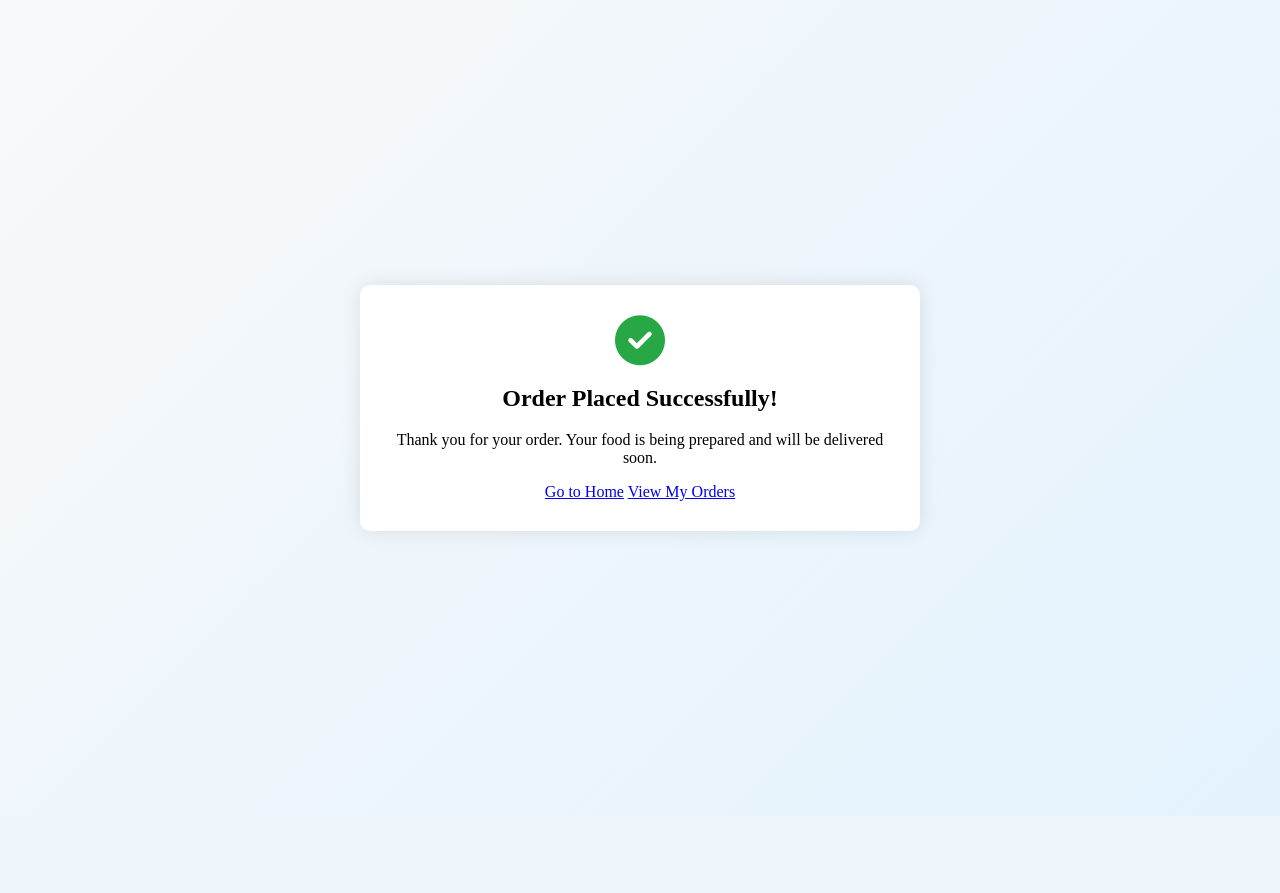
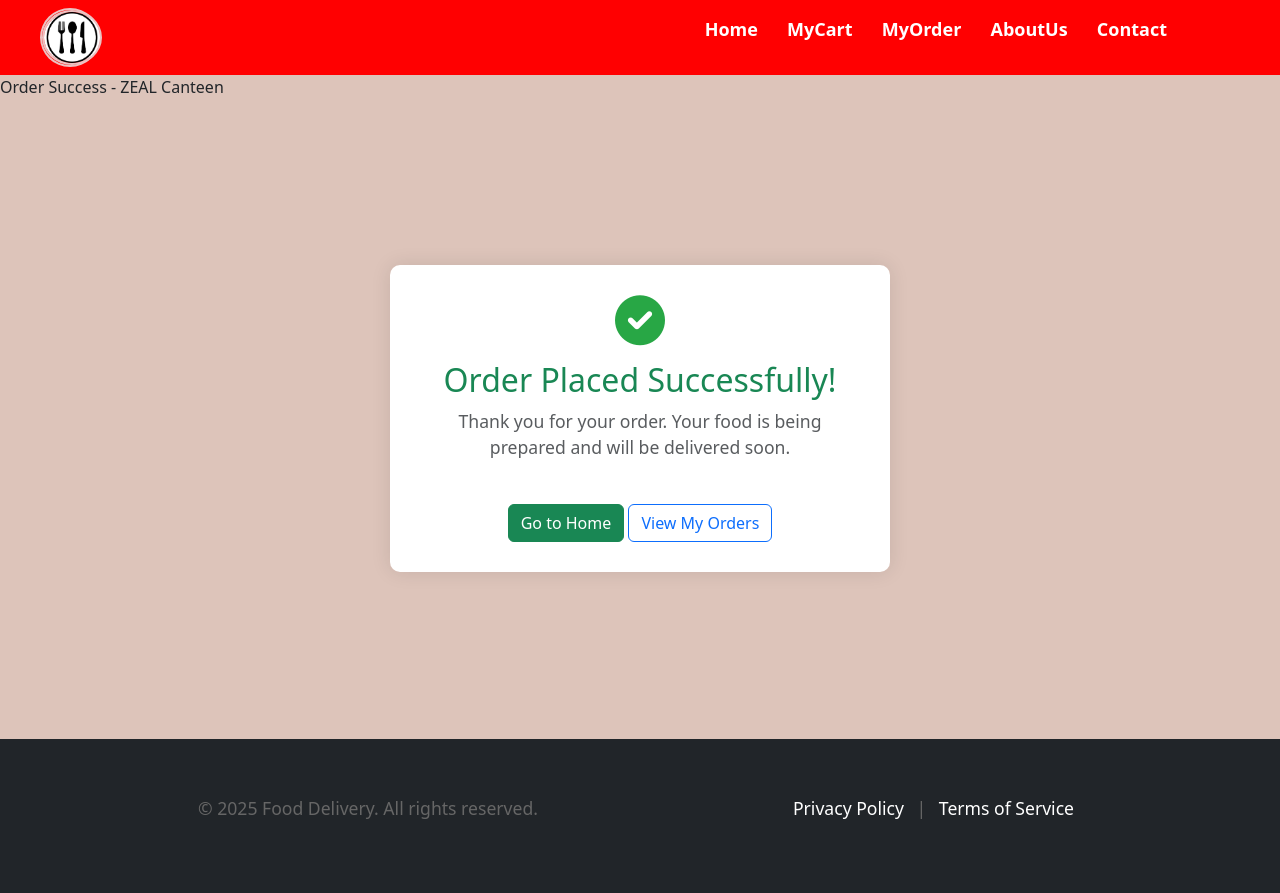
Before and after one commit to khairnarakshay/ZealEats, a Django app: template CCFOS/customer/templates/order_success.html in a window 1280 px wide. Before the commit the page ends 537 px from the top, so only its background shows below. Run offline with Django 5.2, Linux system fonts and the light colour scheme; the template is opened without the code that fills it, so the values that code supplies are empty; parts of the project's set-up code (start-up, migrations or seed data) failed here and were passed over; some libraries are stand-ins or nearby versions.

Commit message:
Update final design

```diff
--- a/CCFOS/customer/admin.py
+++ b/CCFOS/customer/admin.py
@@ -27,7 +27,7 @@ admin.site.register(Cart, CartAdmin)
 admin.site.register(CartItem, CartItemAdmin)
 
 class  OrderAdmin(admin.ModelAdmin):
-    list_display = ('customer', 'order_date', 'total_amount', 'payment_method', 'payment_status', 'is_paid', 'order_status','quantity','price','food_item','restaurant_name')  # Fields to display in the Order admin list view
+    list_display = ('customer', 'order_date', 'total_amount', 'payment_method', 'payment_status', 'is_paid', 'order_status','quantity','price','food_item','restaurant_name','vendor')  # Fields to display in the Order admin list view
     search_fields = ('customer__full_name', 'payment_method')  # Allow searching by customer name and payment method
 
 
--- a/CCFOS/customer/models.py
+++ b/CCFOS/customer/models.py
@@ -1,5 +1,5 @@
 from django.db import models
-from vendor.models import FoodItem
+from vendor.models import FoodItem, CanteenVendor
 from datetime import datetime
 
 # Create your models here.
@@ -48,7 +48,7 @@ class Order(models.Model):
         ('Paid', 'Paid'),
         ('Processing', 'Processing'),
         ('Shipped', 'Shipped'),
-        ('Delivered', 'Delivered'),
+        ('Completed ', 'Completed'),
         ('Cancelled', 'Cancelled'),
     ]
 
@@ -65,6 +65,8 @@ class Order(models.Model):
     food_item = models.ForeignKey(FoodItem, on_delete=models.CASCADE , null=True)
     price = models.DecimalField(max_digits=6, decimal_places=2, default=0.00)
     restaurant_name = models.CharField(max_length=100 , default="")
+    vendor = models.ForeignKey(CanteenVendor, on_delete=models.CASCADE, null= True)  # Link to the restaurant
+    updated_at = models.DateTimeField(auto_now=True)
 
     def __str__(self):
         return f"Order for {self.customer.full_name} on {self.order_date}"
--- a/CCFOS/customer/templates/customer_login.html
+++ b/CCFOS/customer/templates/customer_login.html
@@ -1,4 +1,5 @@
 {% extends "base/base.html" %}
+{% block title %}Login{% endblock title %}
 {% block content %}
 
 {% load static %}
--- a/CCFOS/customer/templates/customer_registration.html
+++ b/CCFOS/customer/templates/customer_registration.html
@@ -1,4 +1,5 @@
 {% extends "base/base.html" %}
+{% block title %}Registration{% endblock title %}
 {% block content %}
 
 {% load static %}
--- a/CCFOS/customer/templates/order_success.html
+++ b/CCFOS/customer/templates/order_success.html
@@ -1,12 +1,14 @@
+{% extends 'base/base.html' %}
+{% block content %}
+{% load static %}
+{% block title %}Order Success - ZEAL Canteen{% endblock %}
 
-    <script src="https://kit.fontawesome.com/a076d05399.js" crossorigin="anonymous"></script>
 <style>
-        body {
-            background: linear-gradient(135deg, #f8f9fa, #e3f2fd);
-            height: 100vh;
+    .container-center {
         display: flex;
         justify-content: center;
         align-items: center;
+        height: 80vh; /* Adjusted height to fit better */
     }
     .success-card {
         background: white;
@@ -29,9 +31,8 @@
         margin-top: 20px;
     }
 </style>
-</head>
-<body>
 
+<div class="container container-center">
     <div class="success-card">
         <i class="fa fa-check-circle success-icon"></i>
         <h2 class="mt-3 text-success">Order Placed Successfully!</h2>
@@ -42,3 +43,6 @@
             <a href="{% url 'view_orders' %}" class="btn btn-outline-primary btn-home">View My Orders</a>
         </div>
     </div>
+</div>
+
+{% endblock %}
--- a/CCFOS/customer/templates/print_order.html
+++ b/CCFOS/customer/templates/print_order.html
@@ -1,3 +1,4 @@
+
 
 <style>
     /* General styles for the printable receipt */
@@ -140,8 +141,8 @@
         <p>Visit us again!</p>
     </div>
 
-    <button onclick="window.print()" class="btn btn-primary">Print Receipt</button>
+    <button onclick="window.print()" class="btn btn-primary">Download Invoice</button>
 
 
-    <button onclick="window.location.href='{% url 'home' %}'" class="btn btn-secondary">Go to Home</button>
+    <button onclick="window.location.href='{% url 'view_orders' %}'" class="btn btn-secondary">View Orders</button>
 </div>
--- a/CCFOS/customer/templates/view_orders.html
+++ b/CCFOS/customer/templates/view_orders.html
@@ -1,6 +1,8 @@
 
 {% extends "base/base.html" %}
+{% block title %}My Order{% endblock title %}
 {% block content %}
+
 <style>
     .order-container {
         max-width: 1100px;
@@ -128,7 +130,7 @@
             </div>
 
             <div class="order-footer">
-                <button onclick="window.open('{% url 'print_order_details' order.id %}', '_blank')" class="btn btn-print btn-sm">🖨️ Print Receipt</button>
+                <button onclick="window.open('{% url 'print_order_details' order.id %}', '_blank')" class="btn btn-print btn-sm">Download Invoice</button>
 
                 {% if order.order_status == 'Pending' %}
                 <form method="POST" action="{% url 'cancel_order' order.id %}" class="order-action d-inline">
--- a/CCFOS/customer/views.py
+++ b/CCFOS/customer/views.py
@@ -616,6 +616,7 @@ def place_order(request):
 
         # Process only selected cart items
         for cart_item in cart.items.filter(id__in=selected_cart_item_ids):
+            vendor = cart_item.food_item.vendor  # This retrieves the CanteenVendor instance
             new_order = Order.objects.create(
                 customer=customer,
                 food_item=cart_item.food_item,
@@ -627,6 +628,8 @@ def place_order(request):
                 order_status="Pending",
                 payment_status="Pending",
                 is_paid=(payment_method == "Card"),
+               # vendor=cart_item.food_item.vendor.id,  # Assuming you have a vendor field in your Order model
+               vendor=vendor,  # Link to the vendor
             )
 
             print(f"Order Created: {new_order.id} for {cart_item.food_item.food_name}")
```
Also changed, not shown: CCFOS/customer/templates/view_cart.html (+13 -5 lines), CCFOS/customer/migrations/0001_initial.py, CCFOS/customer/migrations/0002_alter_cartitem_order.py (added), CCFOS/customer/migrations/0002_cart_cartitem.py (deleted), CCFOS/customer/migrations/0003_remove_cartitem_order_order_cart_items.py (added), CCFOS/customer/migrations/0004_remove_order_cart_items_order_food_item_order_price_and_more.py (added), CCFOS/customer/migrations/0005_order_vendor.py (added), CCFOS/customer/migrations/0006_alter_order_order_status.py (added), CCFOS/customer/migrations/0007_order_updated_at.py (added). Lines whose indentation alone changed are shown as unchanged.
